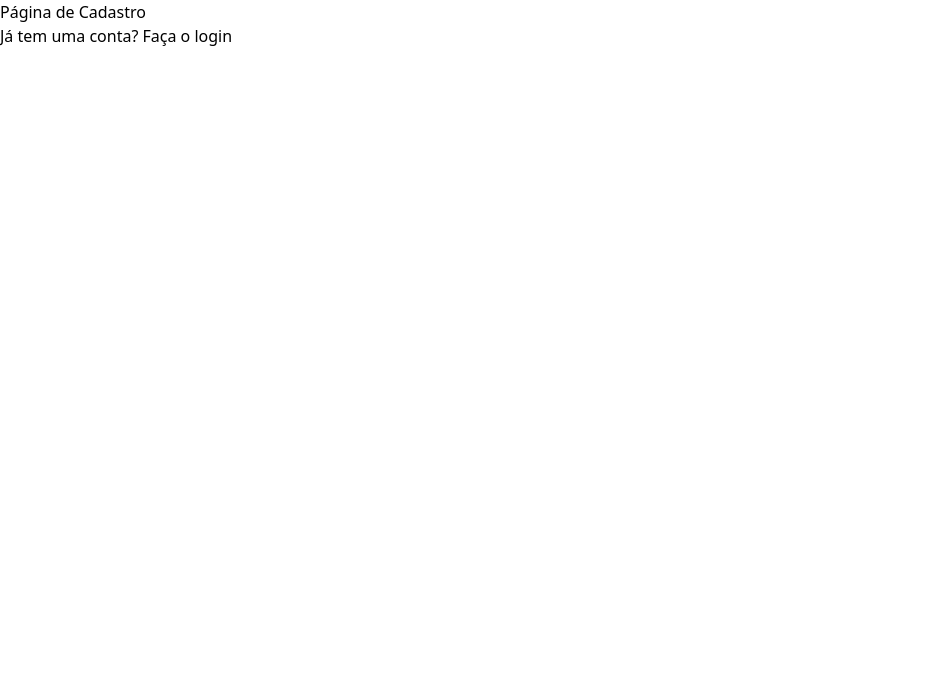
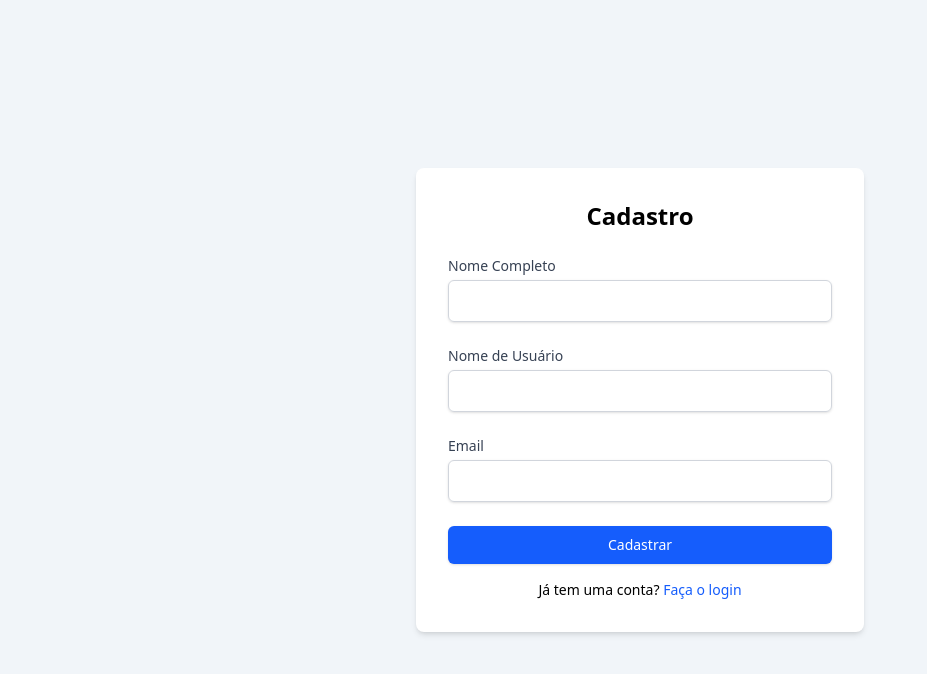
Before and after one commit to guilhermesolagarcia/Exerc-cio-CP5, a React (Vite) app in the folder cp5-projeto/: page /cadastro in a window 1280 px wide. Shown: the top 674 px of the page, without its empty margins (0-927 px from the left). Built offline with nearby package versions, Linux system fonts and the light colour scheme.

Commit message:
Codando pagina de cadastro e estilização com tailwindcss.

```diff
--- a/cp5-projeto/routes/Cadastro/index.tsx
+++ b/cp5-projeto/routes/Cadastro/index.tsx
@@ -1,12 +1,75 @@
 import { Link } from "react-router-dom";
+import { useForm } from "react-hook-form";
+import type { Usuario } from "../../types/usuario";
+
+type CadastroFormInputs = Pick<Usuario, 'nome' | 'nomeUsuario' | 'email'>;
 
 export function Cadastro() {
+  const { register, handleSubmit, formState: { errors } } = useForm<CadastroFormInputs>();
+
+  function onSubmit(data: CadastroFormInputs) {
+    console.log("Dados do formulário de cadastro:", data);
+  }
+
   return (
-    <div>
-      <h1>Página de Cadastro</h1>
-        <nav>
-            <Link to="/login">Já tem uma conta? Faça o login</Link>
-        </nav>
+    <div className="min-h-screen flex items-center justify-center bg-slate-100">
+      <div className="bg-white p-8 rounded-lg shadow-md w-full max-w-md">
+        <h1 className="text-2xl font-bold mb-6 text-center">Cadastro</h1>
+
+        <form onSubmit={handleSubmit(onSubmit)} className="space-y-6">
+
+
+          <div>
+            <label htmlFor="nome" className="block text-sm font-medium text-gray-700">
+              Nome Completo
+            </label>
+            <input
+              type="text"
+              id="nome"
+              className="mt-1 block w-full px-3 py-2 border border-gray-300 rounded-md shadow-sm focus:outline-none focus:ring-blue-500 focus:border-blue-500"
+              {...register("nome", { required: "O nome é obrigatório" })}
+            />
+            {errors.nome && <p className="text-red-500 text-sm mt-1">{errors.nome?.message}</p>}
+          </div>
+
+          <div>
+            <label htmlFor="nomeUsuario" className="block text-sm font-medium text-gray-700">
+              Nome de Usuário
+            </label>
+            <input
+              type="text"
+              id="nomeUsuario"
+              className="mt-1 block w-full px-3 py-2 border border-gray-300 rounded-md shadow-sm focus:outline-none focus:ring-blue-500 focus:border-blue-500"
+              {...register("nomeUsuario", { required: "O nome de usuário é obrigatório" })}
+            />
+            {errors.nomeUsuario && <p className="text-red-500 text-sm mt-1">{errors.nomeUsuario?.message}</p>}
+          </div>
+
+          <div>
+            <label htmlFor="email" className="block text-sm font-medium text-gray-700">
+              Email
+            </label>
+            <input
+              type="email"
+              id="email"
+              className="mt-1 block w-full px-3 py-2 border border-gray-300 rounded-md shadow-sm focus:outline-none focus:ring-blue-500 focus:border-blue-500"
+              {...register("email", { required: "O e-mail é obrigatório" })}
+            />
+            {errors.email && <p className="text-red-500 text-sm mt-1">{errors.email?.message}</p>}
+          </div>
+
+          <button type="submit" className="w-full flex justify-center py-2 px-4 border border-transparent rounded-md shadow-sm text-sm font-medium text-white bg-blue-600 hover:bg-blue-700 focus:outline-none focus:ring-2 focus:ring-offset-2 focus:ring-blue-500">
+            Cadastrar
+          </button>
+        </form>
+
+        <p className="mt-4 text-center text-sm">
+          Já tem uma conta?{' '}
+          <Link to="/login" className="font-medium text-blue-600 hover:text-blue-500">
+            Faça o login
+          </Link>
+        </p>
+      </div>
     </div>
   );
 }
```
